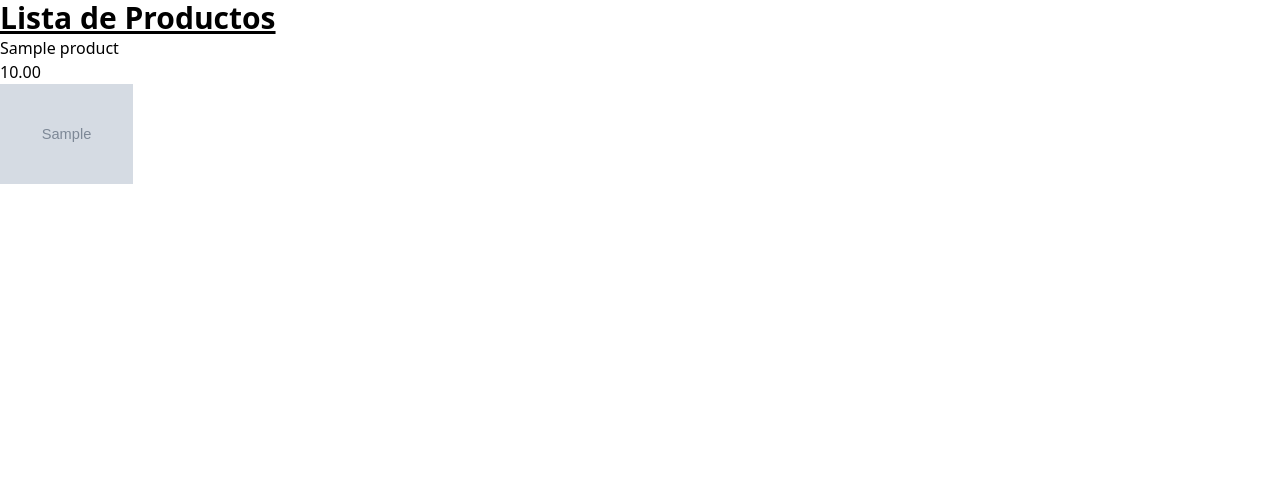
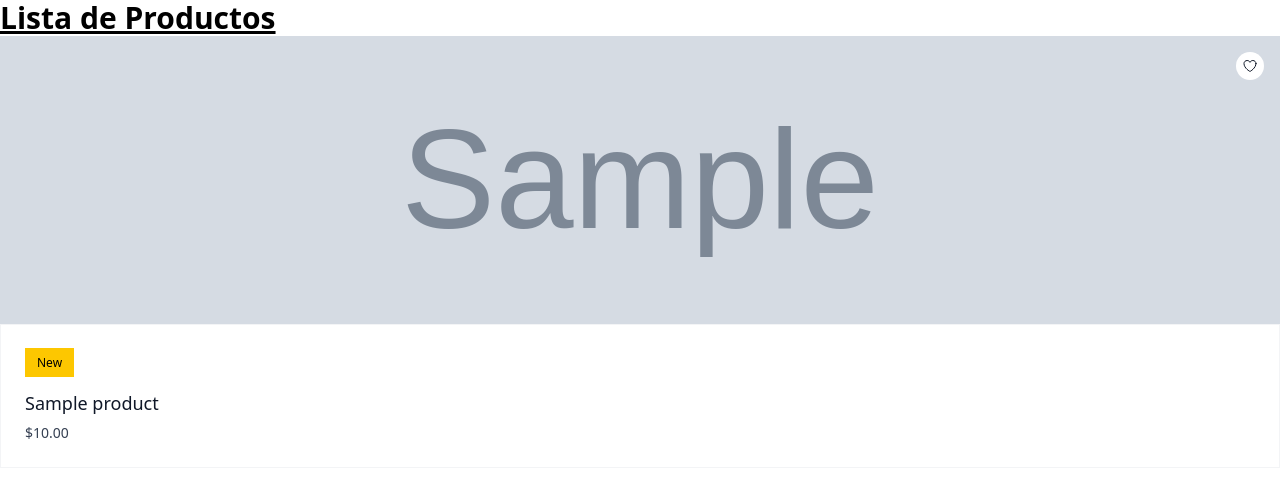
Before and after one commit to maurope/coffee_shop, a Django app: page /productos/ in a window 1280 px wide. Shown: the top 478 px of the page. Run offline with Django 5.2, Linux system fonts and the light colour scheme; tables that the repository leaves empty hold one stand-in row (values such as "Sample post"); grey boxes marked "Sample" are stand-in pictures.

Commit message:
Style add

```diff
--- a/coffee_shop/products/templates/products/list_product.html
+++ b/coffee_shop/products/templates/products/list_product.html
@@ -6,13 +6,57 @@
 
 <ul>
     {% for product in products %}
-        <li>
-            {{ product.name }}
-            <p>{{ product.price }}</p>
-            {% if product.photo %}
-                <img src="{{ product.photo.url }}" alt="{{ product.name }}" style="max-height: 100px;">
-            {% endif %}
-        </li>
+    <a href="#" class="group relative block overflow-hidden">
+  <button
+    class="absolute end-4 top-4 z-10 rounded-full bg-white p-1.5 text-gray-900 transition hover:text-gray-900/75"
+  >
+    <span class="sr-only">Wishlist</span>
+
+    <svg
+      xmlns="http://www.w3.org/2000/svg"
+      fill="none"
+      viewBox="0 0 24 24"
+      stroke-width="1.5"
+      stroke="currentColor"
+      class="size-4"
+    >
+      <path
+        stroke-linecap="round"
+        stroke-linejoin="round"
+        d="M21 8.25c0-2.485-2.099-4.5-4.688-4.5-1.935 0-3.597 1.126-4.312 2.733-.715-1.607-2.377-2.733-4.313-2.733C5.1 3.75 3 5.765 3 8.25c0 7.22 9 12 9 12s9-4.78 9-12z"
+      />
+    </svg>
+  </button>
+  {% if product.photo %}
+  <img
+    src="{{ product.photo.url }}"
+    alt="{{ product.name }}"
+    class="h-64 w-full object-cover transition duration-500 group-hover:scale-105 sm:h-72"
+  />
+  {% endif %}
+
+  <div class="relative border border-gray-100 bg-white p-6">
+    <span class="bg-yellow-400 px-3 py-1.5 text-xs font-medium whitespace-nowrap"> New </span>
+
+    <h3 class="mt-4 text-lg font-medium text-gray-900">{{ product.name }}</h3>
+
+    <p class="mt-1.5 text-sm text-gray-700">${{ product.price }}</p>
+
+
+    {% comment "" %}
+        <form class="mt-4">
+      <button
+        class="block w-full rounded-sm bg-yellow-400 p-4 text-sm font-medium transition hover:scale-105"
+      >
+        Add to Cart
+      </button>
+    </form>
+    {% endcomment %}
+
+  </div>
+</a>
+
+
     {% endfor %}
 </ul>
 
--- a/coffee_shop/templates/base.html
+++ b/coffee_shop/templates/base.html
@@ -8,8 +8,8 @@
     <script src="https://cdn.jsdelivr.net/npm/@tailwindcss/browser@4"></script>
 </head>
 <body>
-    <h1> </h1>
-    {% block content %}
-    {% endblock %}
+    <div class="container mx-auto" px-4>
+        {% block content %}{% endblock %}
+    </div>
 </body>
 </html>
```
